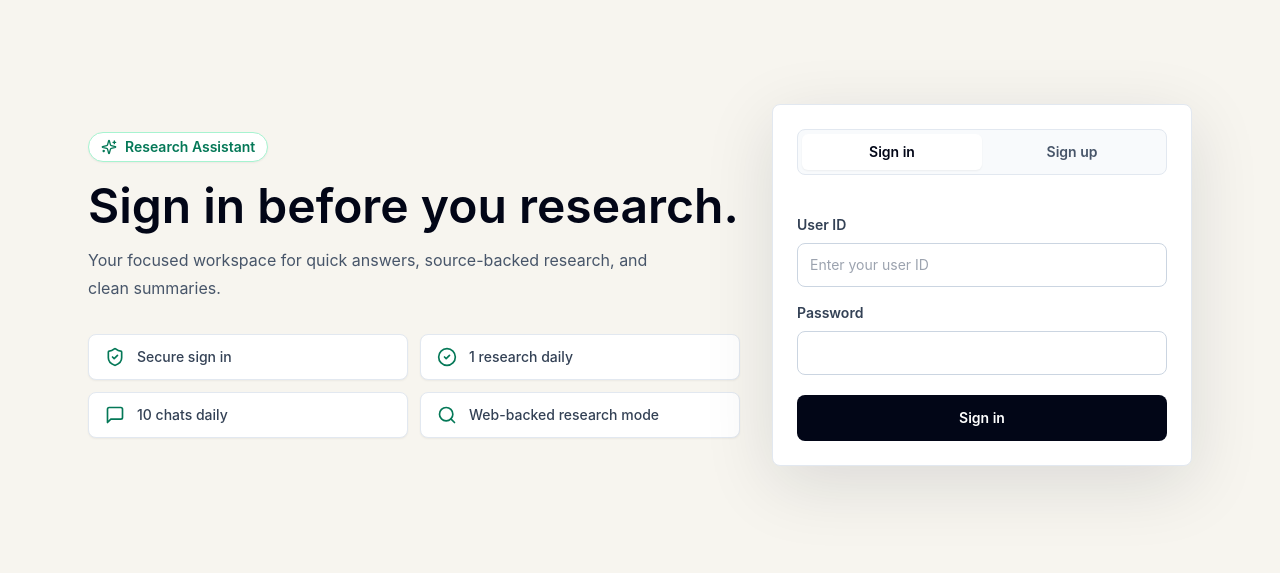
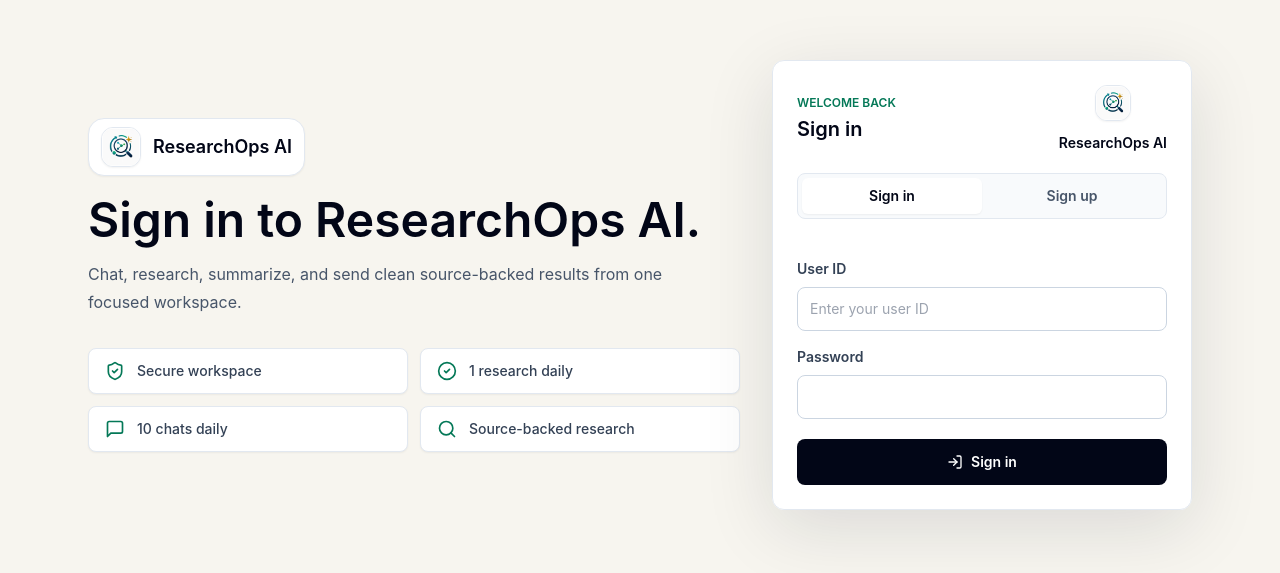
Before and after one commit to mr-d-nobody/Research_Assistant, a React (Vite) app: page / in a window 1280 px wide. Shown: the part 115-688 px from the top of the page. Built offline with nearby package versions, Linux system fonts and the light colour scheme; no server answers.

Commit message:
Rebrand UI as ResearchOps AI

```diff
--- a/index.html
+++ b/index.html
@@ -3,7 +3,8 @@
   <head>
     <meta charset="UTF-8" />
     <meta name="viewport" content="width=device-width, initial-scale=1.0" />
-    <title>Research Assistant</title>
+    <link rel="icon" type="image/png" href="/favicon.png" />
+    <title>ResearchOps AI</title>
   </head>
   <body>
     <div id="root"></div>
--- /dev/null
+++ b/src/components/BrandMark.jsx
@@ -0,0 +1,27 @@
+import logo from "../assets/researchops-ai-logo.png"
+
+
+export default function BrandMark({ size = "md", stacked = false }) {
+  const imageSize = size === "lg" ? "h-12 w-12" : size === "sm" ? "h-9 w-9" : "h-10 w-10"
+  const titleSize = size === "lg" ? "text-xl sm:text-2xl" : size === "sm" ? "text-sm" : "text-lg"
+
+  return (
+    <div className={`flex min-w-0 items-center gap-3 ${stacked ? "flex-col text-center" : ""}`}>
+      <img
+        src={logo}
+        alt=""
+        className={`${imageSize} shrink-0 rounded-xl border border-slate-200 bg-white object-cover shadow-sm`}
+      />
+      <div className="min-w-0">
+        <div className={`truncate font-semibold tracking-normal text-slate-950 ${titleSize}`}>
+          ResearchOps AI
+        </div>
+        {size === "lg" && (
+          <div className="mt-1 text-sm font-medium text-slate-500">
+            Research workspace
+          </div>
+        )}
+      </div>
+    </div>
+  )
+}
--- a/src/components/ProfileCard.jsx
+++ b/src/components/ProfileCard.jsx
@@ -1,5 +1,5 @@
 import { useState } from "react"
-import { KeyRound } from "lucide-react"
+import { KeyRound, UserRound } from "lucide-react"
 
 import { apiRequest } from "../lib/api"
 
@@ -35,10 +35,11 @@ export default function ProfileCard({ user, onSessionRefresh }) {
 
   return (
     <div className="rounded-lg border border-slate-200 bg-white p-4 shadow-sm">
-      <h2 className="text-sm font-semibold uppercase tracking-normal text-slate-500">
-        Profile
-      </h2>
-      <div className="mt-4 rounded-lg bg-slate-50 p-3">
+      <div className="flex items-center gap-2 text-sm font-semibold uppercase tracking-normal text-slate-500">
+        <UserRound className="h-4 w-4 text-emerald-700" />
+        Signed in account
+      </div>
+      <div className="mt-4 rounded-lg border border-slate-100 bg-slate-50 p-3">
         <div className="text-xs font-semibold uppercase tracking-normal text-slate-500">
           User ID
         </div>
--- a/src/pages/AssistantPage.jsx
+++ b/src/pages/AssistantPage.jsx
@@ -8,6 +8,7 @@ import {
   User,
 } from "lucide-react"
 
+import BrandMark from "../components/BrandMark"
 import Message from "../components/Message"
 import { apiRequest } from "../lib/api"
 
@@ -104,11 +105,7 @@ export default function AssistantPage({ user, onProfileClick }) {
     <main className="min-h-screen min-h-[100svh] bg-[#f7f5ef] text-slate-950">
       <div className="mx-auto flex h-screen min-h-[100svh] w-full max-w-7xl flex-col px-3 py-3 sm:px-6 sm:py-5 lg:px-8">
         <header className="mb-4 flex flex-col gap-3 border-b border-slate-200 pb-4 sm:mb-5 sm:flex-row sm:items-center sm:justify-between">
-          <div className="min-w-0">
-            <h1 className="mt-1 text-2xl font-semibold tracking-normal sm:text-3xl">
-              Research Assistant
-            </h1>
-          </div>
+          <BrandMark size="lg" />
 
           <div className="flex w-full items-center gap-2 sm:w-auto sm:gap-3">
             <div className="inline-flex min-w-0 flex-1 rounded-lg border border-slate-200 bg-white p-1 shadow-sm sm:flex-none">
--- a/src/pages/AuthPage.jsx
+++ b/src/pages/AuthPage.jsx
@@ -1,11 +1,13 @@
 import {
   CheckCircle2,
+  LogIn,
   MessageSquare,
   Search,
   ShieldCheck,
-  Sparkles,
+  UserPlus,
 } from "lucide-react"
 
+import BrandMark from "../components/BrandMark"
 import FeatureCard from "../components/FeatureCard"
 
 
@@ -24,26 +26,37 @@ export default function AuthPage({
     <main className="min-h-screen min-h-[100svh] bg-[#f7f5ef] text-slate-950">
       <section className="mx-auto grid min-h-screen min-h-[100svh] max-w-6xl items-center gap-6 px-4 py-6 sm:gap-8 sm:px-6 sm:py-8 lg:grid-cols-[minmax(0,1fr)_420px]">
         <div className="max-w-2xl">
-          <div className="inline-flex items-center gap-2 rounded-full border border-emerald-200 bg-white px-3 py-1 text-sm font-semibold text-emerald-700 shadow-sm">
-            <Sparkles className="h-4 w-4" />
-            Research Assistant
+          <div className="inline-flex rounded-2xl border border-slate-200 bg-white px-3 py-2 shadow-sm">
+            <BrandMark />
           </div>
           <h1 className="mt-5 text-3xl font-semibold tracking-normal sm:text-5xl">
-            Sign in before you research.
+            Sign in to ResearchOps AI.
           </h1>
           <p className="mt-4 max-w-xl text-sm leading-6 text-slate-600 sm:text-base sm:leading-7">
-            Your focused workspace for quick answers, source-backed research, and clean summaries.
+            Chat, research, summarize, and send clean source-backed results from one focused workspace.
           </p>
 
           <div className="mt-6 grid gap-3 sm:mt-8 sm:grid-cols-2">
-            <FeatureCard icon={ShieldCheck} text="Secure sign in" />
+            <FeatureCard icon={ShieldCheck} text="Secure workspace" />
             <FeatureCard icon={CheckCircle2} text="1 research daily" />
             <FeatureCard icon={MessageSquare} text="10 chats daily" />
-            <FeatureCard icon={Search} text="Web-backed research mode" />
+            <FeatureCard icon={Search} text="Source-backed research" />
           </div>
         </div>
 
-        <form onSubmit={onSubmit} className="w-full rounded-lg border border-slate-200 bg-white p-4 shadow-panel sm:p-6">
+        <form onSubmit={onSubmit} className="w-full rounded-xl border border-slate-200 bg-white/95 p-4 shadow-panel backdrop-blur sm:p-6">
+          <div className="mb-5 flex items-center justify-between gap-4">
+            <div>
+              <p className="text-xs font-semibold uppercase tracking-normal text-emerald-700">
+                {isSignup ? "New workspace" : "Welcome back"}
+              </p>
+              <h2 className="mt-1 text-xl font-semibold text-slate-950">
+                {isSignup ? "Create your account" : "Sign in"}
+              </h2>
+            </div>
+            <BrandMark size="sm" stacked />
+          </div>
+
           <div className="mb-6 inline-flex w-full rounded-lg border border-slate-200 bg-slate-50 p-1">
             <button
               type="button"
@@ -112,8 +125,9 @@ export default function AuthPage({
           <button
             type="submit"
             disabled={isLoading}
-            className="mt-5 inline-flex min-h-[46px] w-full items-center justify-center rounded-lg bg-slate-950 px-4 text-sm font-semibold text-white transition hover:bg-slate-800 disabled:cursor-not-allowed disabled:bg-slate-300"
+            className="mt-5 inline-flex min-h-[46px] w-full items-center justify-center gap-2 rounded-lg bg-slate-950 px-4 text-sm font-semibold text-white transition hover:bg-slate-800 disabled:cursor-not-allowed disabled:bg-slate-300"
           >
+            {!isLoading && (isSignup ? <UserPlus className="h-4 w-4" /> : <LogIn className="h-4 w-4" />)}
             {isLoading ? "Please wait..." : isSignup ? "Create account" : "Sign in"}
           </button>
         </form>
--- a/src/pages/ProfilePage.jsx
+++ b/src/pages/ProfilePage.jsx
@@ -1,6 +1,7 @@
 import { useEffect, useState } from "react"
 import { ArrowLeft, LogOut } from "lucide-react"
 
+import BrandMark from "../components/BrandMark"
 import Limit from "../components/Limit"
 import ProfileCard from "../components/ProfileCard"
 import { apiRequest } from "../lib/api"
@@ -21,9 +22,10 @@ export default function ProfilePage({ user, onBack, onLogout, onSessionRefresh }
       <div className="mx-auto flex min-h-screen min-h-[100svh] w-full max-w-5xl flex-col px-3 py-3 sm:px-6 sm:py-5 lg:px-8">
         <header className="mb-4 flex flex-col gap-3 border-b border-slate-200 pb-4 sm:mb-5 sm:flex-row sm:items-center sm:justify-between">
           <div className="min-w-0">
-            <h1 className="mt-1 text-2xl font-semibold tracking-normal sm:text-3xl">
+            <BrandMark size="lg" />
+            <p className="mt-2 text-sm font-medium text-slate-500">
               Profile
-            </h1>
+            </p>
           </div>
 
           <div className="grid w-full grid-cols-2 gap-2 sm:flex sm:w-auto sm:flex-row sm:items-center sm:gap-3">
@@ -39,7 +41,7 @@ export default function ProfilePage({ user, onBack, onLogout, onSessionRefresh }
             <button
               type="button"
               onClick={onLogout}
-              className="inline-flex min-h-[42px] items-center justify-center gap-2 rounded-lg border border-slate-200 bg-white px-3 text-sm font-semibold text-slate-700 shadow-sm transition hover:bg-slate-50"
+              className="inline-flex min-h-[42px] items-center justify-center gap-2 rounded-lg border border-red-100 bg-red-50 px-3 text-sm font-semibold text-red-700 shadow-sm transition hover:bg-red-100"
               title="Log out"
             >
               <LogOut className="h-4 w-4" />
```
Also changed, not shown: public/favicon.png (added), src/assets/researchops-ai-logo.png (added).
